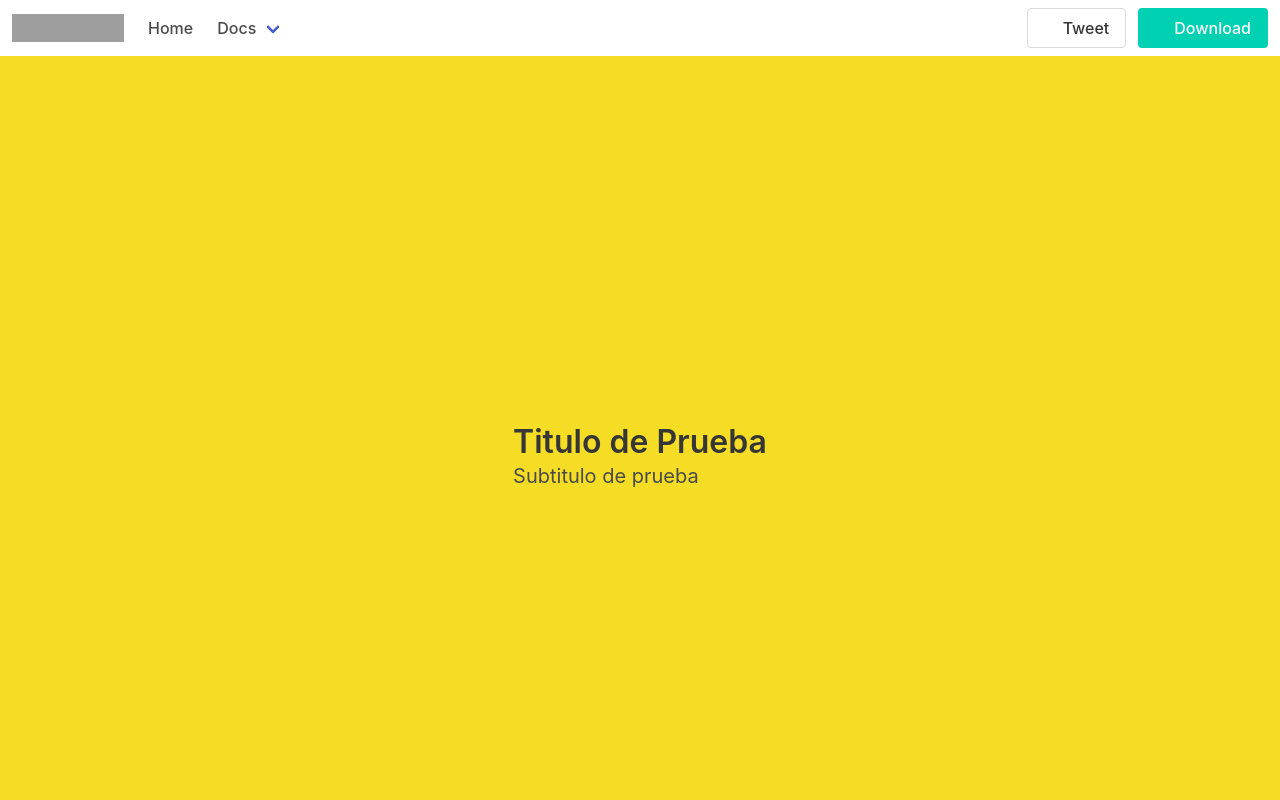
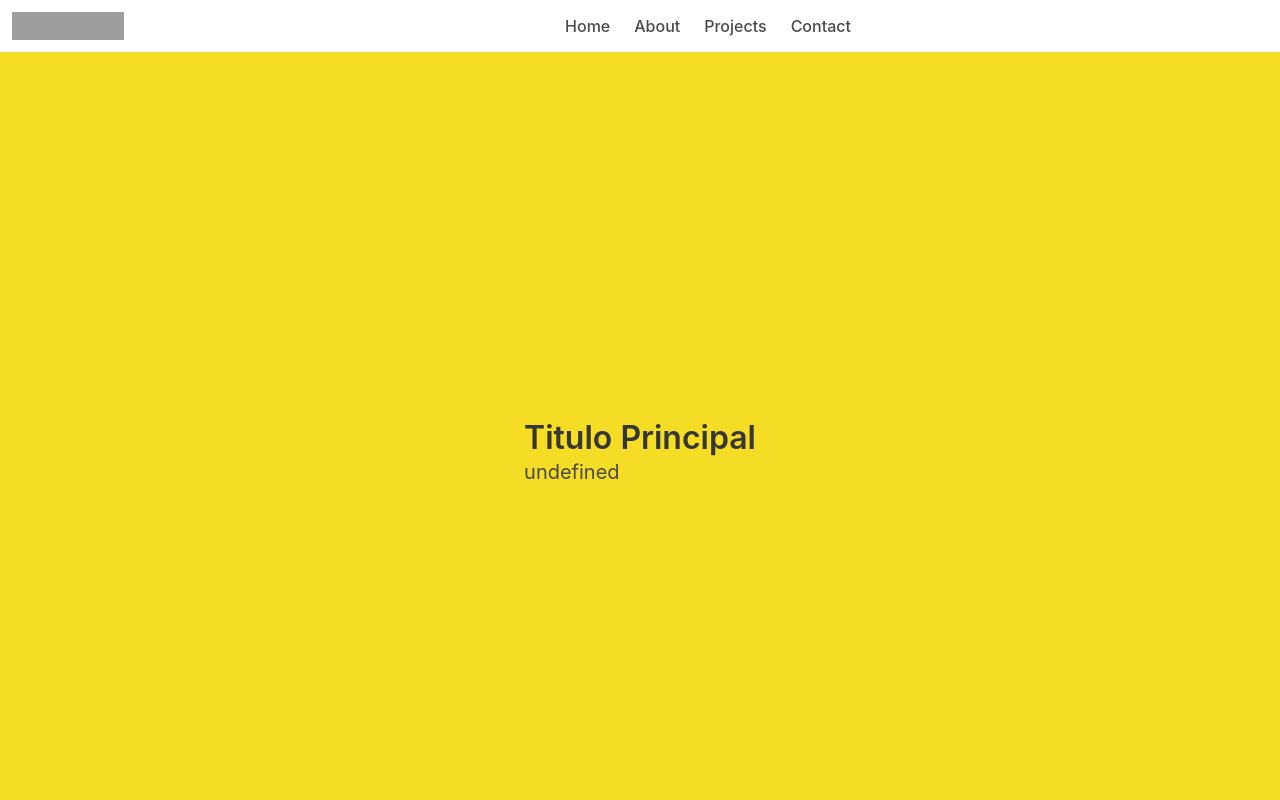
Before and after one commit to vlopez-dev/portfolio-front, a Svelte app: page / in a window 1280 px wide. Shown: the top 800 px of the page. Built offline with nearby package versions, Linux system fonts and the light colour scheme; grey boxes are pictures that could not be loaded.

Commit message:
test svelte nav

```diff
--- a/index.html
+++ b/index.html
@@ -4,7 +4,7 @@
   <meta charset="UTF-8">
   <meta http-equiv="X-UA-Compatible" content="IE=edge">
   <meta name="viewport" content="width=device-width, initial-scale=1.0">
-  <title>Document</title>
+  <title>Porafolio</title>
 </head>
 <body>
   <script type="module" src="/src/main.js"></script>
--- a/package.json
+++ b/package.json
@@ -15,5 +15,8 @@
     "svelte": "^3.49.0",
     "svelte-preprocess": "^4.10.7",
     "vite": "^3.1.0"
+  },
+  "dependencies": {
+    "svelte-navigator": "^3.2.2"
   }
 }
--- a/src/App.svelte
+++ b/src/App.svelte
@@ -1,42 +1,30 @@
 <script>
-  import Card from "./Card.svelte";
-  import Nav from "./Nav.svelte";
-  import Hero from "./Hero.svelte";
-  import About from "./About.svelte";
-  import Projects from "./Projects.svelte";
-  import Contact from "./Contact.svelte";
-
-</script>
-
+  import Card from "./routes/Card.svelte";
+  import Nav from "./routes/Nav.svelte";
+  import Hero from "./routes/Hero.svelte";
+  import About from "./routes/About.svelte";
+  import Projects from "./routes/Projects.svelte";
+  import Contact from "./routes/Contact.svelte";
+  </script>
   <Nav
   item1="Home"
   item2="About"
   item3="Projects"
   item4="Contact"
   >
-
   </Nav>
 
-  <Hero
-  hero_title="Titulo de Prueba"
-  hero_subtitle="Subtitulo de prueba"
-  >
-  </Hero>
+<Hero
+hero_title="Titulo Principal"
+></Hero>
 
-  <About
-  src="../src/aiony-haust-3TLl_97HNJo-unsplash.jpg"
-  about_title="Titulo 1"
-  about_description="Lorem Ipsum es simplemente el texto de relleno de las imprentas y archivos de texto. Lorem Ipsum ha sido el texto de relleno estándar de las industrias desde el año 1500, cuando un impresor (N. del T. persona que se dedica a la imprenta) desconocido usó una galería de textos y los mezcló de tal manera que logró hacer un libro de textos especimen. No sólo sobrevivió 500 años, sino que tambien ingresó como texto de relleno en documentos electrónicos, quedando esencialmente igual al original. Fue popularizado en los 60s con la creación de las hojas "
-  >
+<About
+about_title="About title"
+>
+</About>
 
-  </About>
 
-<Projects>
 
-</Projects>
-<Contact>
-
-</Contact>
 <style>
  :global(body) {
     display: flex;
--- a/src/Nav.svelte
+++ /dev/null
@@ -1,86 +0,0 @@
-<script>
-    export let item1, item2, item3,item4
-</script>
-
-<nav class="navbar is-transparent">
-    <div class="navbar-brand">
-      <a class="navbar-item" href="https://bulma.io">
-        <img src="https://bulma.io/images/bulma-logo.png" alt="Bulma: a modern CSS framework based on Flexbox" width="112" height="28">
-      </a>
-      <div class="navbar-burger" data-target="navbarExampleTransparentExample">
-        <span></span>
-        <span></span>
-        <span></span>
-      </div>
-    </div>
-
-    <div id="navbarExampleTransparentExample" class="navbar-menu">
-      <div class="navbar-start">
-        <a class="navbar-item" href="https://bulma.io/">
-          Home
-        </a>
-        <div class="navbar-item has-dropdown is-hoverable">
-          <a class="navbar-link" href="https://bulma.io/documentation/overview/start/">
-            Docs
-          </a>
-          <div class="navbar-dropdown is-boxed">
-            <a class="navbar-item" href="https://bulma.io/documentation/overview/start/">
-              Overview
-            </a>
-            <a class="navbar-item" href="https://bulma.io/documentation/overview/modifiers/">
-              Modifiers
-            </a>
-            <a class="navbar-item" href="https://bulma.io/documentation/columns/basics/">
-              Columns
-            </a>
-            <a class="navbar-item" href="https://bulma.io/documentation/layout/container/">
-              Layout
-            </a>
-            <a class="navbar-item" href="https://bulma.io/documentation/form/general/">
-              Form
-            </a>
-            <hr class="navbar-divider">
-            <a class="navbar-item" href="https://bulma.io/documentation/elements/box/">
-              Elements
-            </a>
-            <a class="navbar-item is-active" href="https://bulma.io/documentation/components/breadcrumb/">
-              Components
-            </a>
-          </div>
-        </div>
-      </div>
-
-      <div class="navbar-end">
-        <div class="navbar-item">
-          <div class="field is-grouped">
-            <p class="control">
-              <a class="bd-tw-button button" data-social-network="Twitter" data-social-action="tweet" data-social-target="https://bulma.io" target="_blank" href="https://twitter.com/intent/tweet?text=Bulma: a modern CSS framework based on Flexbox&amp;hashtags=bulmaio&amp;url=https://bulma.io&amp;via=jgthms">
-                <span class="icon">
-                  <i class="fab fa-twitter"></i>
-                </span>
-                <span>
-                  Tweet
-                </span>
-              </a>
-            </p>
-            <p class="control">
-              <a class="button is-primary" href="https://github.com/jgthms/bulma/releases/download/0.9.4/bulma-0.9.4.zip">
-                <span class="icon">
-                  <i class="fas fa-download"></i>
-                </span>
-                <span>Download</span>
-              </a>
-            </p>
-          </div>
-        </div>
-      </div>
-    </div>
-  </nav>
-
-
-
-<style>
-    header{
-        width: 100%;
-    }
-</style>
--- a/src/Hero.svelte
+++ b/src/routes/Hero.svelte
@@ -1,7 +1,7 @@
 <script>
     export let hero_title,hero_subtitle,hero_image
+
 </script>
-
 <section class="hero  is-fullheight">
     <div class="hero-body">
       <div class="">
--- /dev/null
+++ b/src/routes/Nav.svelte
@@ -0,0 +1,57 @@
+<script>
+    export let item1, item2, item3,item4
+    import {page} from "$App/stores";
+
+</script>
+
+<nav
+  class="navbar"
+  role="navigation"
+  aria-label="main navigation"
+>
+  <div class="navbar-brand">
+    <a
+      class="navbar-item"
+      href="https://bulma.io"
+    >
+      <img
+        src="https://bulma.io/images/bulma-logo.png"
+        alt="Bulma: a modern CSS framework based on Flexbox"
+        width="112"
+        height="28"
+      />
+    </a>
+    <a
+      role="button"
+      class="navbar-burger"
+      aria-label="menu"
+      aria-expanded="false"
+    >
+      <span aria-hidden="true"></span>
+      <span aria-hidden="true"></span>
+      <span aria-hidden="true"></span>
+    </a>
+  </div>
+  <div class="navbar-menu">
+    <div
+      class="navbar-start"
+      style="flex-grow: 1; justify-content: center;"
+    >
+      <a class="navbar-item" href="/">{item1}</a>
+      <a class="navbar-item" href="/About">{item2}</a>
+
+      <a class="navbar-item" href="/Projects">{item3}</a>
+      <a class="navbar-item" href="/Contact">{item4}</a>
+
+    </div>
+
+  </div>
+</nav>
+
+
+<slot/>
+<style>
+    header{
+        width: 100%;
+    }
+</style>
```
Also changed, not shown: src/routes/About.svelte (renamed from src/About.svelte, +5 -10 lines), src/routes/_layout.svelte (added, +56 -0 lines), src/routes/Card.svelte (renamed from src/Card.svelte), src/routes/Contact.svelte (renamed from src/Contact.svelte), src/routes/Projects.svelte (renamed from src/Projects.svelte), 1 other file (tests, documents, lock files or other folders).
